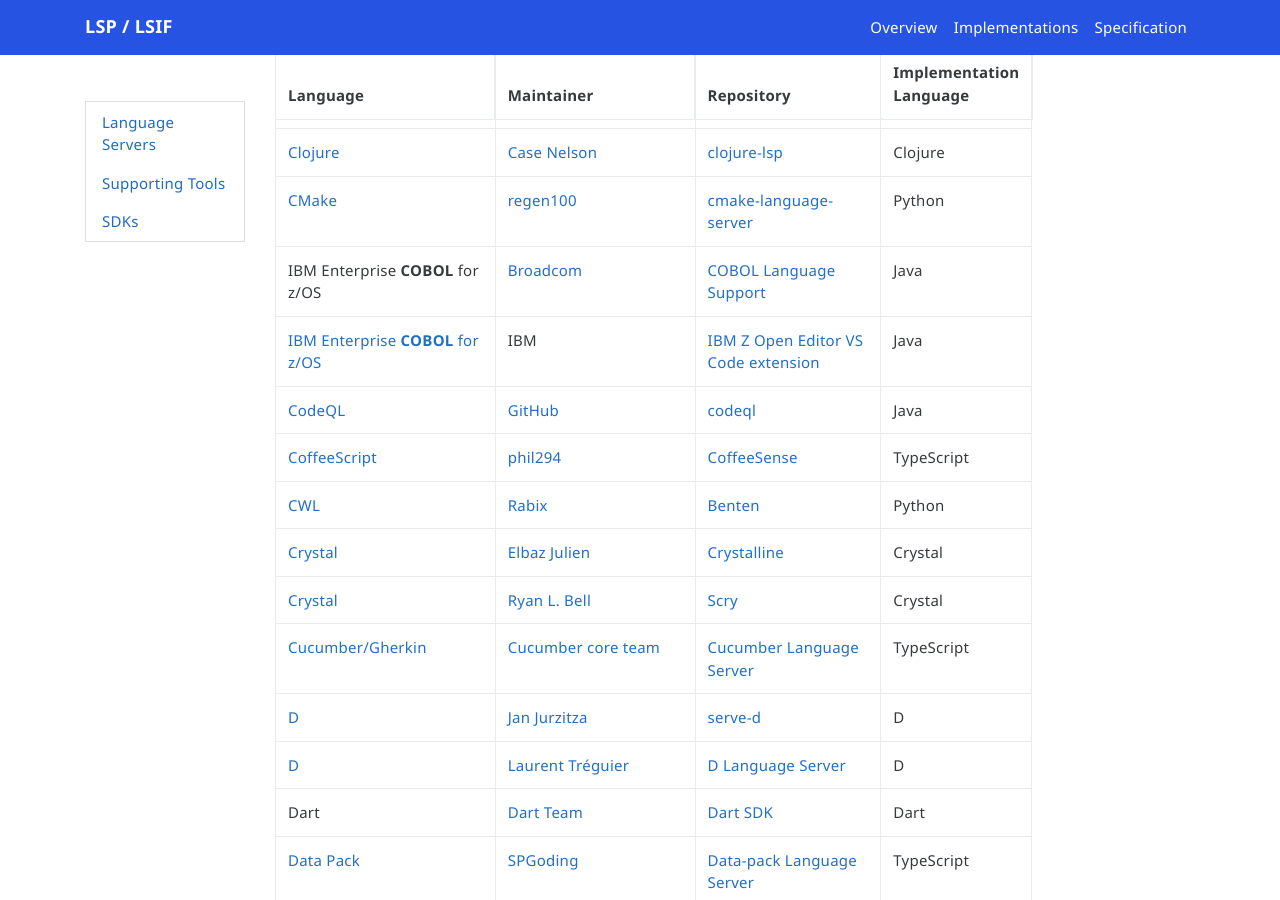
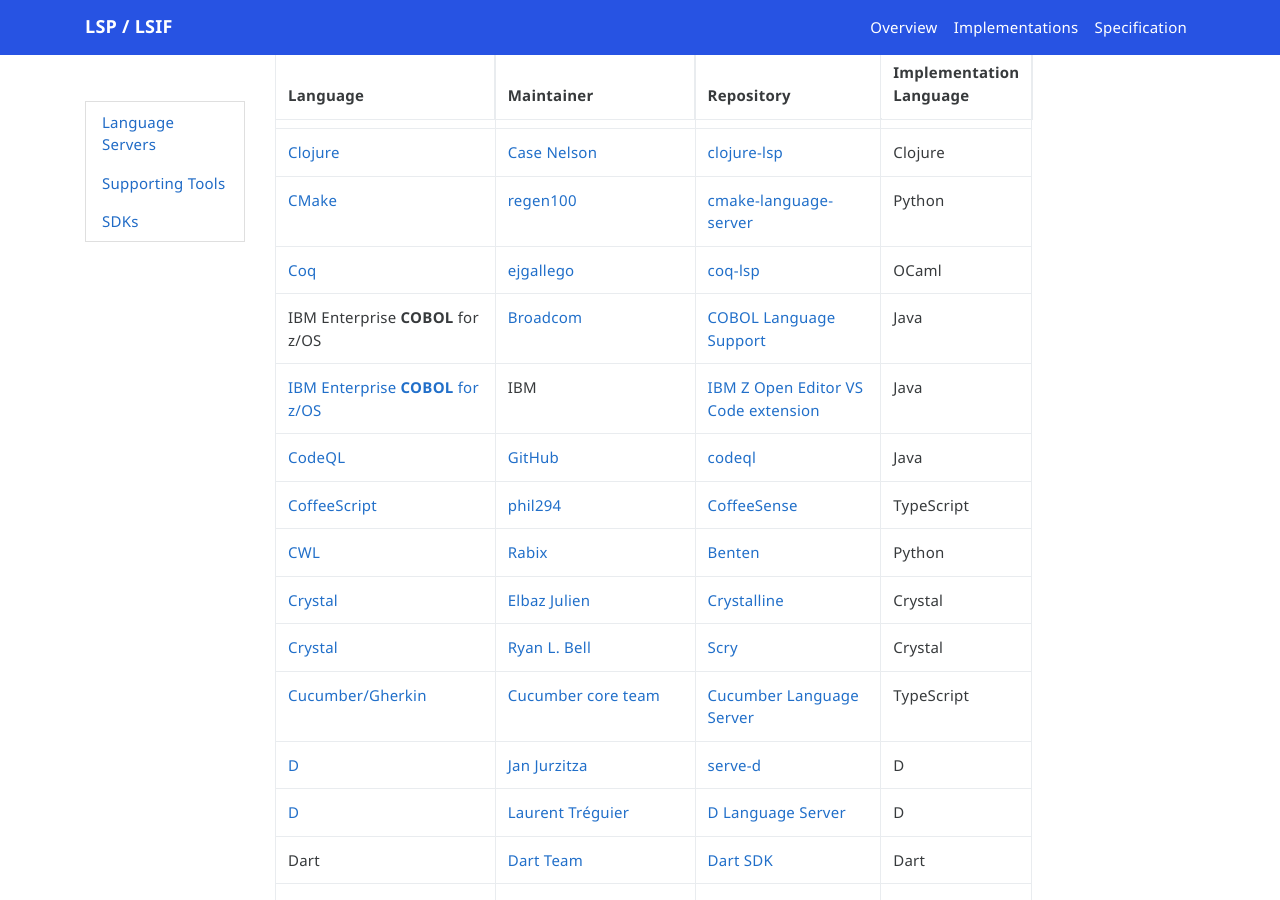
Before and after one commit to microsoft/language-server-protocol, a Jekyll site: the page built from _implementors/servers.md, in a window 1280 px wide and 900 px high, scrolled down 1760 px. Built offline with Jekyll 4.4.1, drawn with Linux system fonts in a browser that asks for light colours; nearby versions of some CDN libraries; comment, search, counter and statistics services are not loaded.

Commit message:
Add Coq LSP (#1570)

```diff
--- a/_implementors/servers.md
+++ b/_implementors/servers.md
@@ -40,6 +40,7 @@
 | [Clarity](https://docs.stacks.co/docs/write-smart-contracts/) | [Hiro](https://hiro.so) | [clarity-lsp](https://github.com/hirosystems/clarity-lsp) | TypeScript |
 | [Clojure](https://clojure.org/) | [Case Nelson](https://github.com/snoe) | [clojure-lsp](https://github.com/snoe/clojure-lsp) | Clojure |
 | [CMake](https://cmake.org/) | [regen100](https://github.com/regen100) | [cmake-language-server](https://github.com/regen100/cmake-language-server) | Python |
+| [Coq](https://coq.inria.fr/) | [ejgallego](https://github.com/ejgallego) | [coq-lsp](https://github.com/ejgallego/coq-lsp) | OCaml |
 | IBM Enterprise **COBOL** for z/OS | [Broadcom](https://www.broadcom.com/) | [COBOL Language Support](https://github.com/eclipse/che-che4z-lsp-for-cobol) | Java |
 | [IBM Enterprise **COBOL** for z/OS](https://www.ibm.com/support/knowledgecenter/SS6SG3_6.3.0/welcome.html) | IBM |  [IBM Z Open Editor VS Code extension](https://marketplace.visualstudio.com/items?itemName=IBM.zopeneditor) | Java |
 | [CodeQL](https://securitylab.github.com/tools/codeql) | [GitHub](https://github.com/github/codeql) | [codeql](https://github.com/github/codeql) | Java |
```
